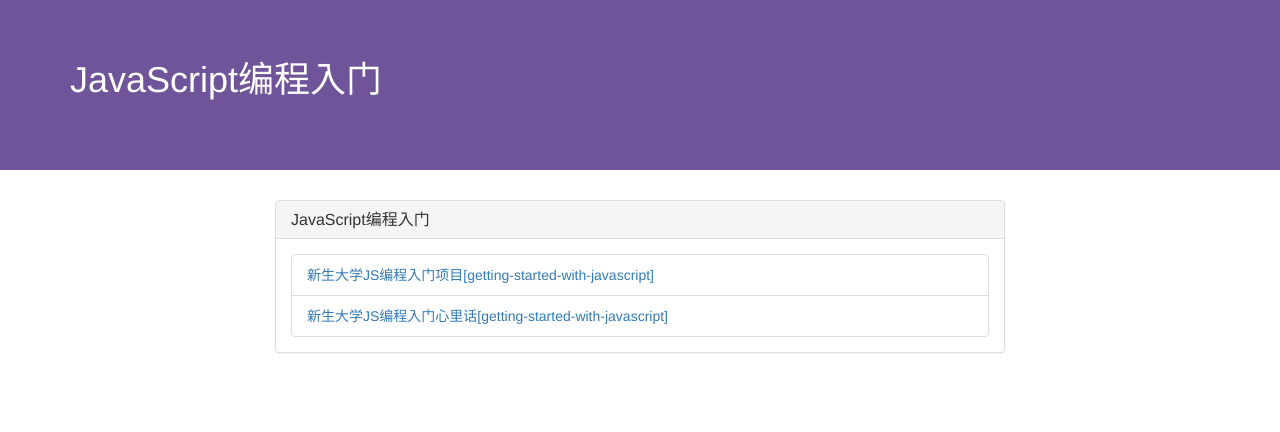
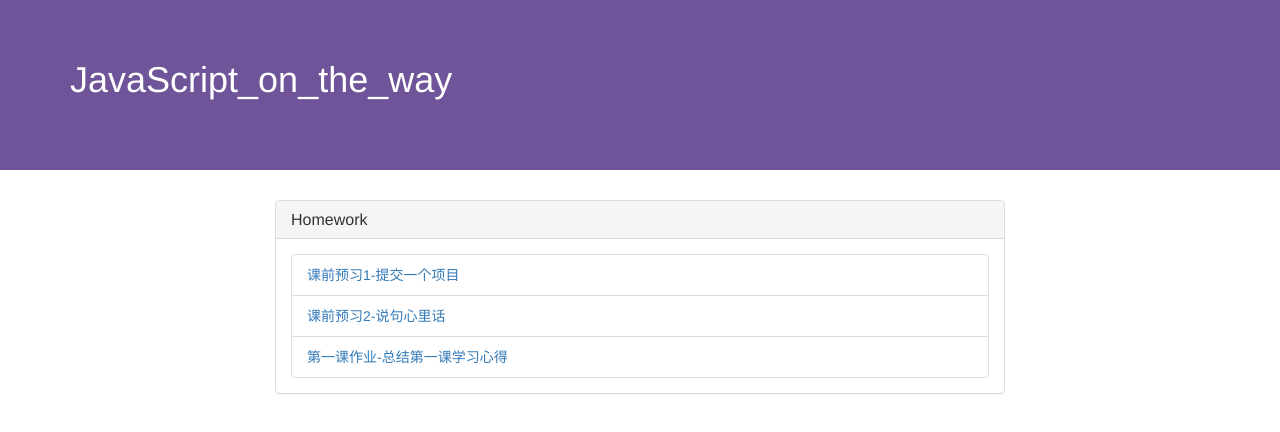
Before and after one commit to l328958741/my_first_webpage, a plain HTML site: page index.html in a window 1280 px wide. Drawn offline with nearby package versions, Linux system fonts and the light colour scheme.

Commit message:
修改为自己的学习网页

```diff
--- a/index.html
+++ b/index.html
@@ -12,24 +12,29 @@
 <div>
   <div class="main-header">
     <div class="container">
-      <h1>JavaScript编程入门</h1>
+      <h1>JavaScript_on_the_way</h1>
     </div>
   </div>
   <div class="container">
     <div class="col-md-8 col-md-offset-2">
       <div class="panel panel-default">
         <div class="panel-heading">
-          <h3 class="panel-title">JavaScript编程入门</h3>
+          <h3 class="panel-title">Homework</h3>
         </div>
         <div class="panel-body">
           <li class="list-group-item">
-            <a href="https://xugy0926.github.io/getting-started-with-javascript/">
-              新生大学JS编程入门项目[getting-started-with-javascript]
+            <a href="https://github.com/l328958741/getting-started-with-javascript-me">
+              课前预习1-提交一个项目
             </a>
           </li>
           <li class="list-group-item">
-            <a href="https://github.com/xugy0926/words-from-the-heart">
-              新生大学JS编程入门心里话[getting-started-with-javascript]
+            <a href="https://github.com/l328958741/words-from-the-heart/blob/master/liuzhengchun.json">
+              课前预习2-说句心里话
+            </a>
+          </li>
+          <li class="list-group-item">
+            <a href="https://github.com/l328958741/getting-started-with-javascript/blob/master/homework/lesson1/Liuzhengchun.md">
+              第一课作业-总结第一课学习心得
             </a>
           </li>
         </div>
```
